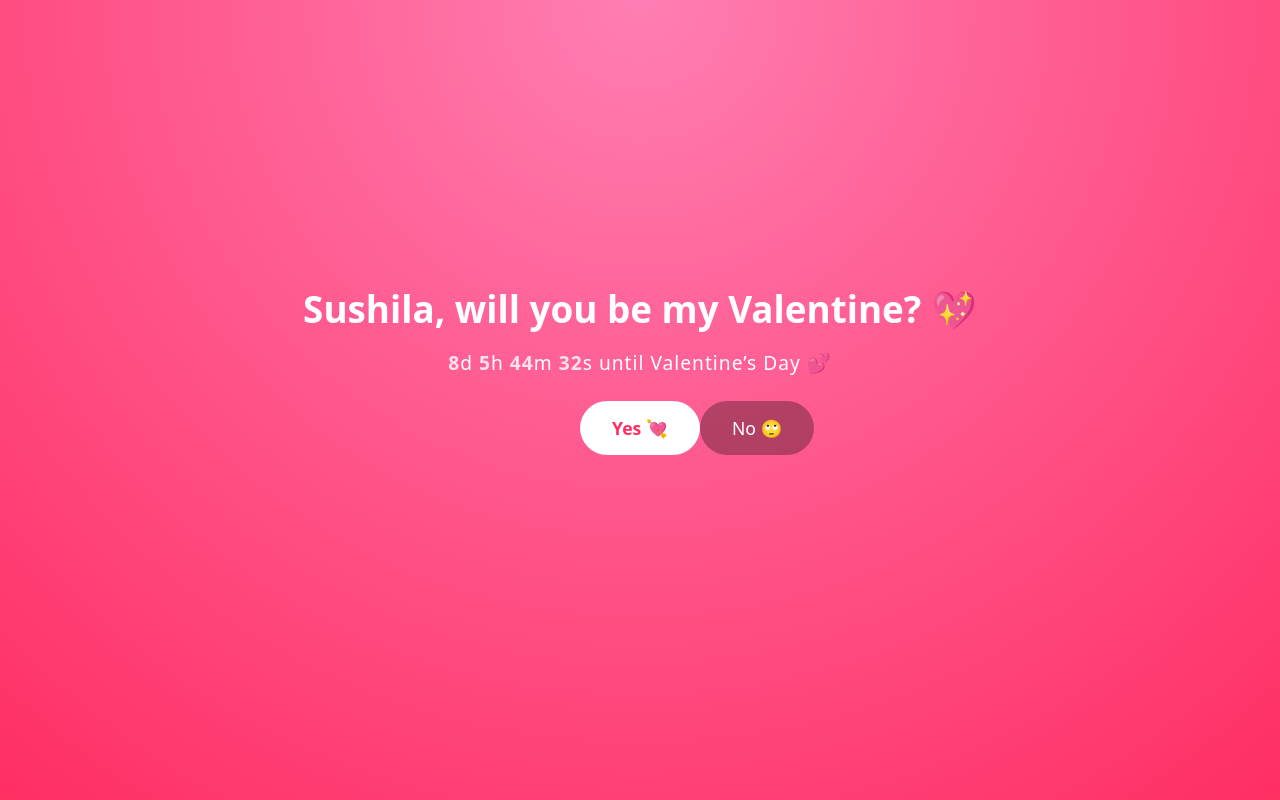
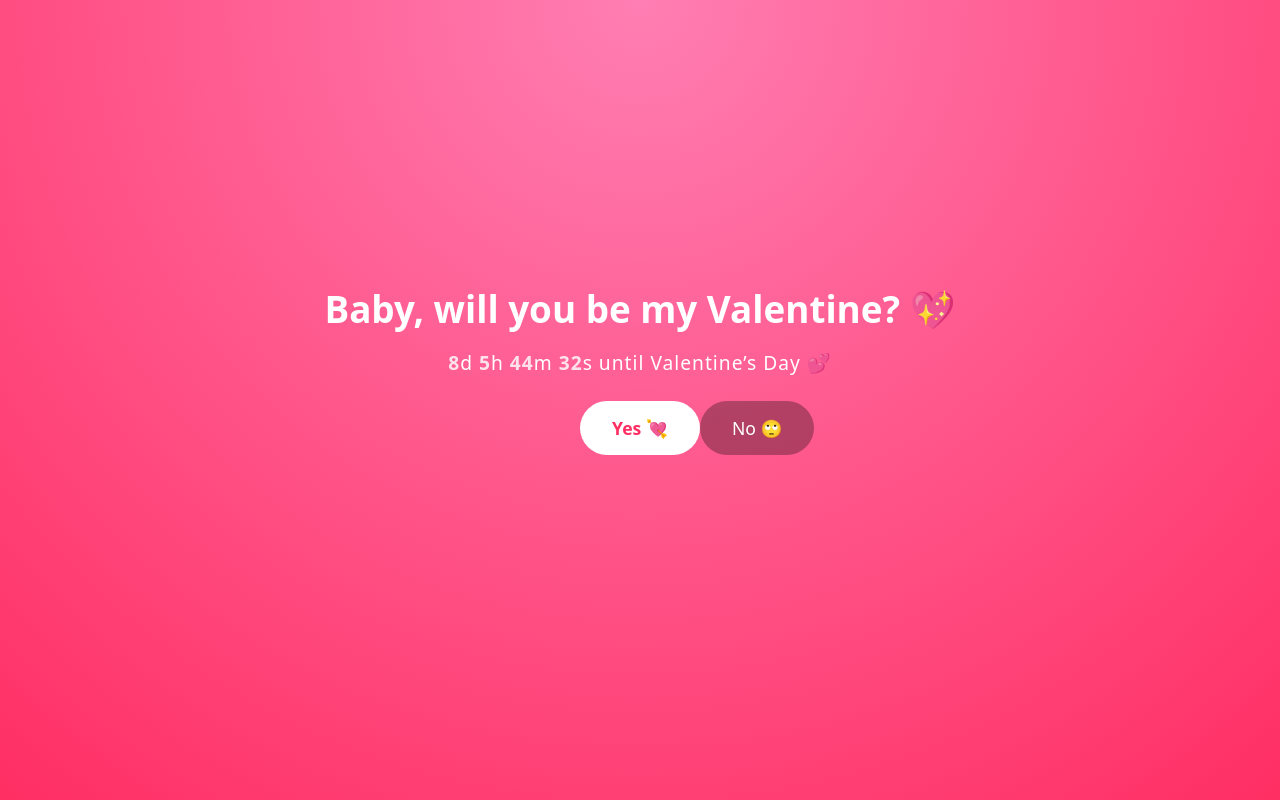
Before and after one commit to tekdhtl/valentine, a plain HTML site: page index.html in a window 1280 px wide. Drawn offline with Linux system fonts and the light colour scheme.

Commit message:
Update index.html

```diff
--- a/index.html
+++ b/index.html
@@ -138,7 +138,7 @@ canvas {
 <body>
 
 <div class="container" id="question">
-  <h1>Sushila, will you be my Valentine? 💖</h1>
+  <h1>Baby, will you be my Valentine? 💖</h1>
 
   <div class="countdown" id="countdown"></div>
 
```
